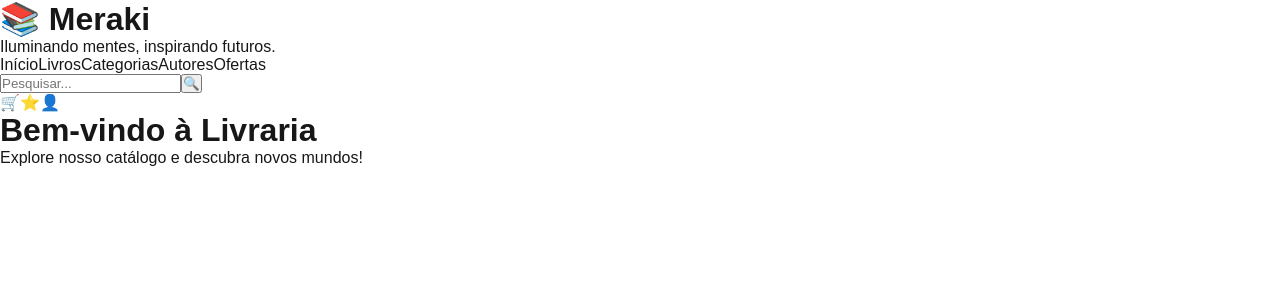
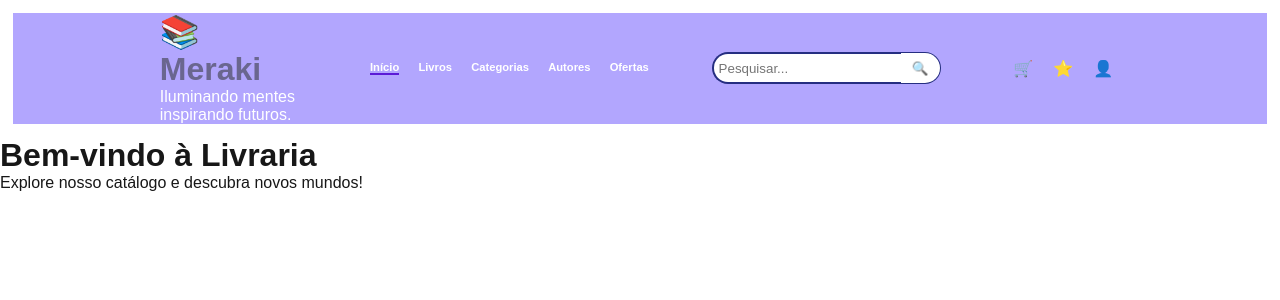
Before and after one commit to flaviamendes17/livraria-front, a Next.js app: page / in a window 1280 px wide. Shown: the top 300 px of the page. Built offline with nearby package versions, Linux system fonts and the light colour scheme.

Commit message:
finished Banner

```diff
--- a/components/Header.jsx
+++ b/components/Header.jsx
@@ -5,7 +5,7 @@ export default function Header() {
         <header className={styles.header}>
             <div className={styles.title}>
                 <h1>📚 Meraki </h1>
-                <p> Iluminando mentes, inspirando futuros. </p>
+                <p> Iluminando mentes inspirando futuros. </p>
             </div>
 
             <div className={styles.menu}>
--- a/styles/Header.module.css
+++ b/styles/Header.module.css
@@ -0,0 +1,84 @@
+.header {
+    background-color: #b2a6fe ;
+    display: flex;
+    justify-content: center;
+    margin: 1%;
+    align-items: center;
+    font-family: 'Poppins', sans-serif;
+}
+
+.header h1 {
+    font-size: 2rem;
+    color: #6a668f;
+    font-family: 'Poppins', sans-serif;
+    margin-left: 2%;
+}
+
+.title {
+    width: 12%;
+}
+
+.header P {
+    font-size: 1.0rem;
+    color: #fff;
+    font-family: 'Poppins', sans-serif;
+    margin-left: 2%;
+
+}
+
+.menu {
+    display: flex;
+    gap: 1.2rem;
+    margin-left: 5%;
+}
+
+.menu a {
+    text-decoration: none;
+    color: #fff;
+    font-weight: bold;
+    font-family: 'Poppins', sans-serif;
+    font-size: 0.70rem;
+}
+
+.menu .menuItem {
+    color: #ffffff;
+    border-bottom: 2px solid #5c1bd6;
+}
+
+.search {
+    margin-left: 5%;
+}
+
+
+.search input {
+    padding: 5px;
+    height: 2rem;
+    border: 2px solid rgb(37, 46, 129);
+    border-right: none;
+    border-radius: 30px 0 0 30px;
+    outline: none;
+}
+
+.search button {
+    height: 2rem;
+    border: 1px solid rgb(37, 46, 129);
+    background-color: #ffffff;
+    border-left: none;
+    width: 2.5rem;
+    border-radius: 0 30px 30px 0;
+}
+
+.search button:hover {
+    background-color: #ddd6eb;
+    color: #fff;
+}
+
+.icon {
+    margin-left: 5%;
+    gap: 2rem;
+}
+
+.icon a {
+    text-decoration: none;
+    padding: 10px;
+}
```
Also changed, not shown: components/Banner.jsx (+7 -4 lines), styles/Banner.module.css (added, +36 -0 lines).
